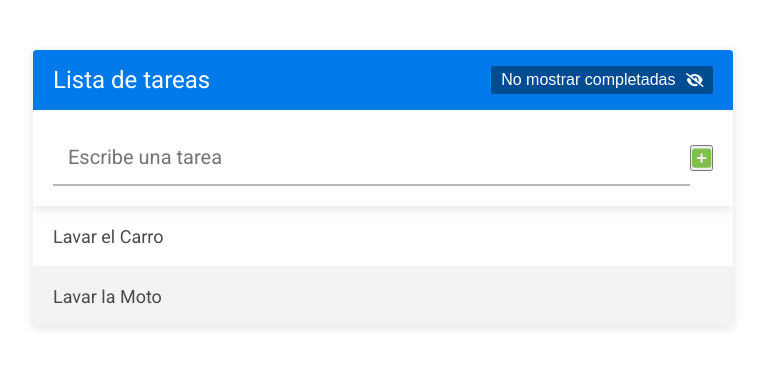
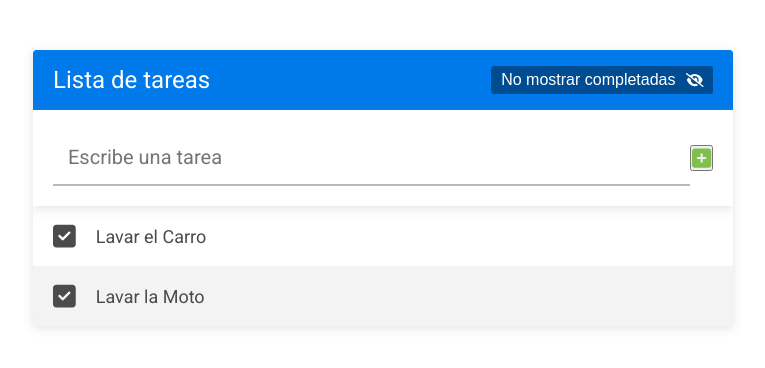
Before and after one commit to Dhramire89/ListaTareasReact, a React (Create React App) app: page / in a window 1280 px wide. Shown: the top 368 px of the page, without its empty margins (257-1022 px from the left). Built offline with nearby package versions, Linux system fonts and the light colour scheme.

Commit message:
Iconos agregados correctamente a la lista

```diff
--- a/src/Componentes/Tarea.js
+++ b/src/Componentes/Tarea.js
@@ -1,4 +1,6 @@
 import React from "react";
+import { FontAwesomeIcon } from '@fortawesome/react-fontawesome'
+import { faCheckSquare, faEdit, faTimes } from '@fortawesome/free-solid-svg-icons'
 
 const Tarea = ({ tarea }) => {
     // Verificamos si 'tarea' está definida y tiene la propiedad 'texto'
@@ -8,7 +10,25 @@ const Tarea = ({ tarea }) => {
 
     return (
         <li className="lista-tareas__tarea">
-            {tarea.texto} {/* Mostramos el texto de la tarea */}
+            <FontAwesomeIcon
+            icon={faCheckSquare}
+            className="lista-tareas__icono lista-tareas__icono-check"
+            />
+            <div className="lista-tareas__texto">
+                {tarea.texto} {/* Mostramos el texto de la tarea */}
+            </div>
+            <div className="lista-tareas__contenedor-tonones">
+            <FontAwesomeIcon
+            icon={faEdit}
+            className="lista-tareas__icono lista-tareas__icono-accion"
+            />
+             <FontAwesomeIcon
+            icon={faTimes}
+            className="lista-tareas__icono lista-tareas__icono-accion"
+            />
+
+            </div>
+
         </li>
     );
 }
```
